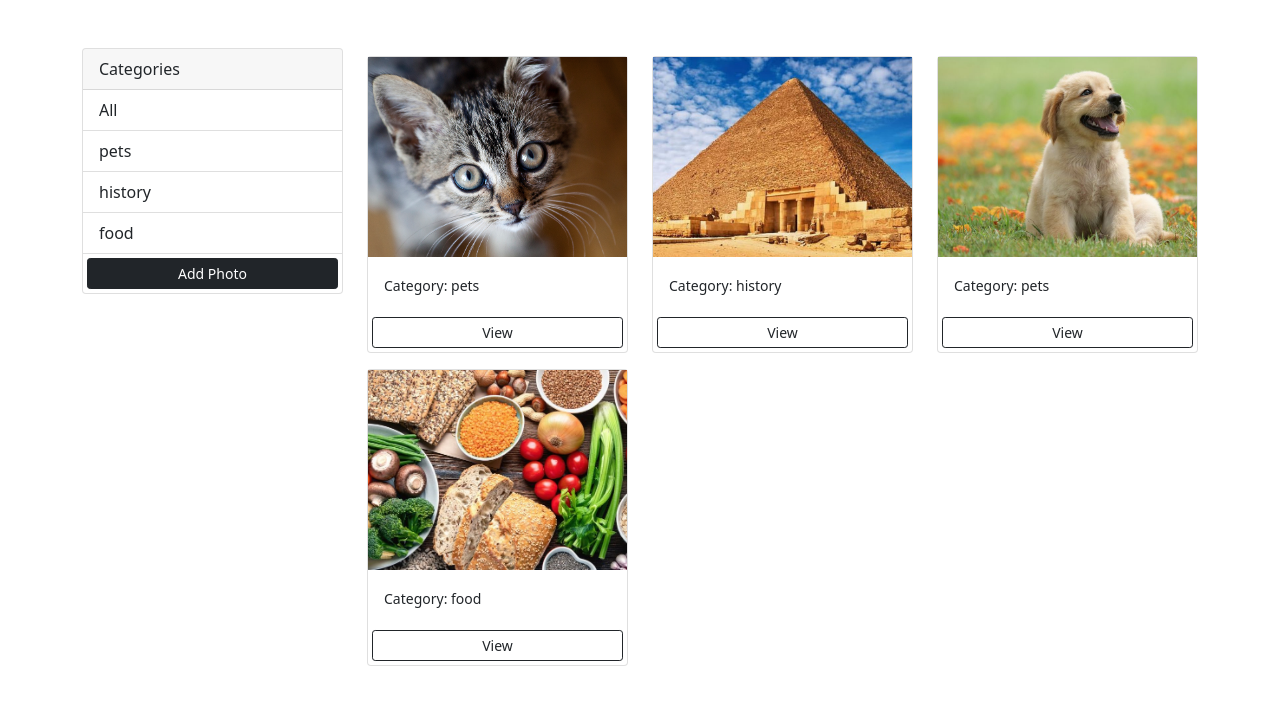
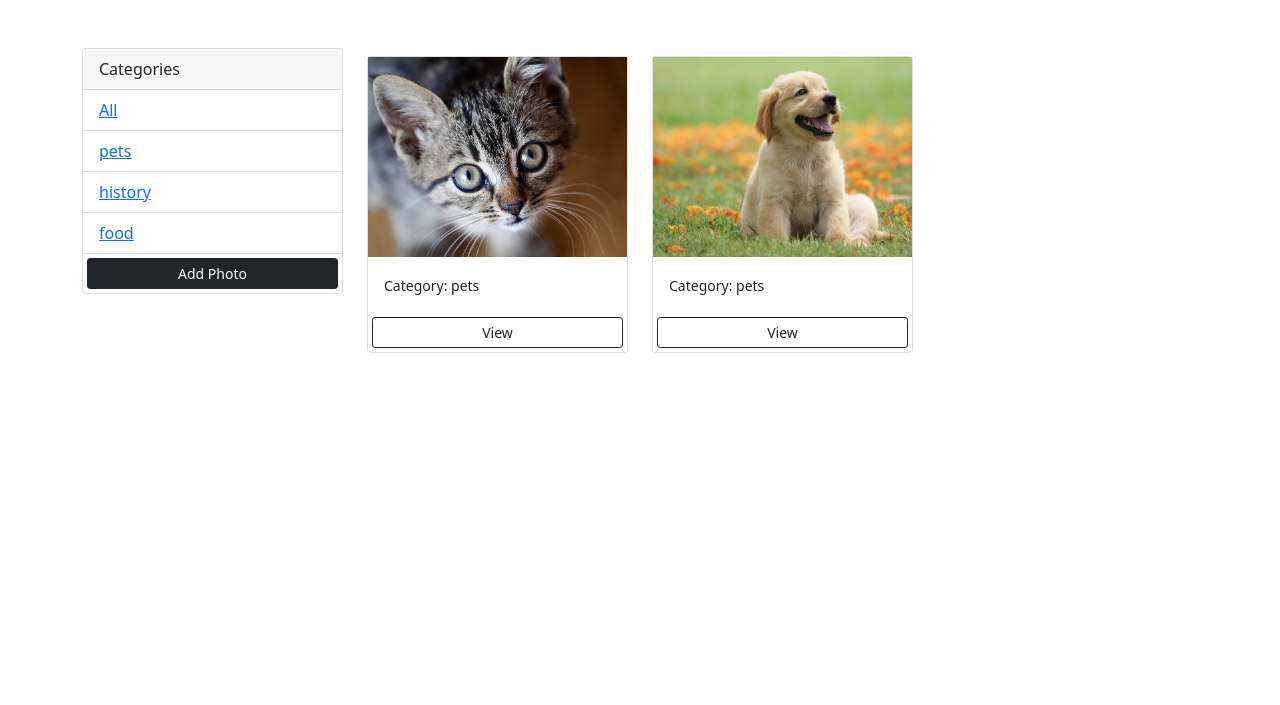
Before and after one commit to yusseef/Django-Gallery-App, a Django app: a page that uses photos/templates/photos/gallery.html in a window 1280 px wide. Shown: the top 705 px of the page. Run offline with Django 3.2, Linux system fonts and the light colour scheme; data comes from the database, SQL or seed files in the repository.

Commit message:
filter by category

```diff
--- a/photos/templates/photos/gallery.html
+++ b/photos/templates/photos/gallery.html
@@ -23,9 +23,12 @@
                       Categories
                     </div>
                     <ul class="list-group list-group-flush">
-                        <li class="list-group-item">All</li>
+                        <li class="list-group-item"><a href="{% url 'gallery' %}">All</a></li>
                       {% for category  in categories  %}
-                      <li class="list-group-item">{{ category.name }}</li>
+                      <li class="list-group-item"><a href="{% url 'gallery' %}?category={{category.name}}">
+                        {{category.name}}
+                    </a>
+                </li>
                       {% endfor %}
 
 
--- a/photos/views.py
+++ b/photos/views.py
@@ -2,8 +2,13 @@ from django.shortcuts import render, redirect
 from .models import Category, photos
 # Create your views here.
 def gallery(request):
+    category = request.GET.get('category')
+    print(category)
+    if category == None:
+        images = photos.objects.all()
+    else:
+        images = photos.objects.filter(category__name = category)
     categories = Category.objects.all()
-    images = photos.objects.all()
     context = {'categories': categories, 'images': images}
     return render(request, 'photos/gallery.html', context)
 
```
